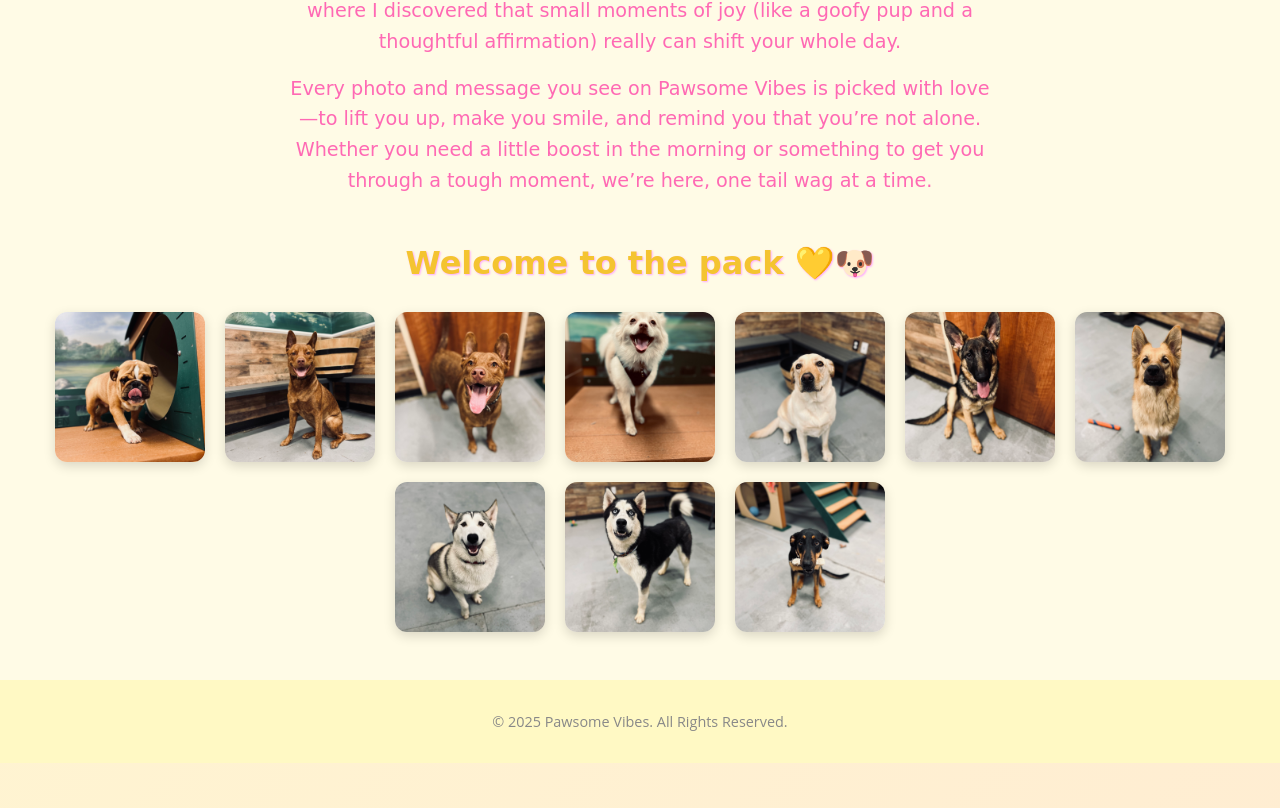
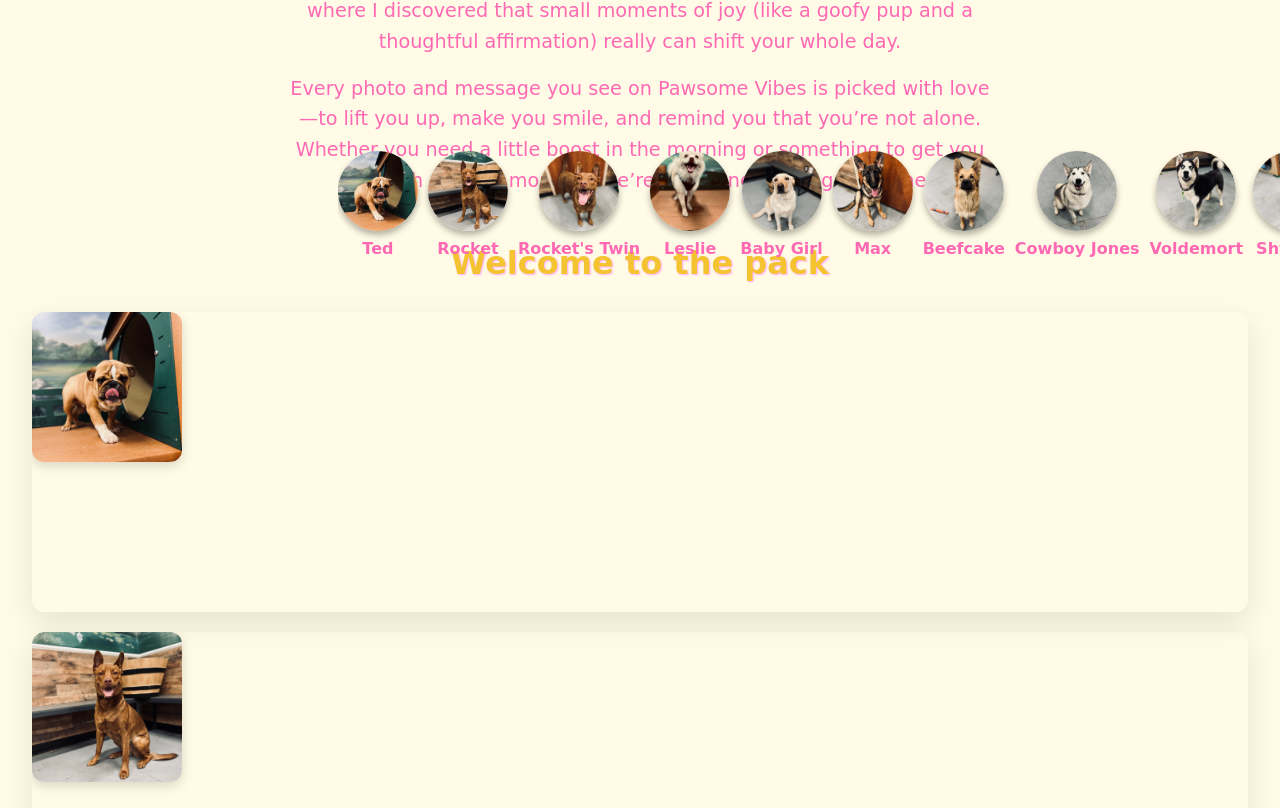
Before and after one commit to Geek-N/Pawsome-Vibes, a React (Create React App) app in the folder client/: page /aboutus in a window 1280 px wide. Shown: the part 532-1340 px from the top of the page. Built offline with nearby package versions, Linux system fonts and the light colour scheme.

Commit message:
changed testi

```diff
--- a/client/src/pages/AboutPage.js
+++ b/client/src/pages/AboutPage.js
@@ -1,5 +1,6 @@
 import React from 'react';
 import { motion } from 'framer-motion';
+
 import '../styles/AboutPage.css';
 
 import dog01 from '../assets/dog01.jpg';
@@ -14,16 +15,17 @@ import dog09 from '../assets/dog09.jpg';
 import dog10 from '../assets/dog10.jpg';
 
 const dogImages = [
-  dog01,
-  dog02,
-  dog03,
-  dog04,
-  dog05,
-  dog06,
-  dog07,
-  dog08,
-  dog09,
-  dog10];
+  { src: dog01, name: 'Ted' },
+  { src: dog02, name: 'Rocket' },
+  { src: dog03, name: "Rocket's Twin" },
+  { src: dog04, name: 'Leslie' },
+  { src: dog05, name: 'Baby Girl' },
+  { src: dog06, name: 'Max' },
+  { src: dog07, name: 'Beefcake' },
+  { src: dog08, name: 'Cowboy Jones' },
+  { src: dog09, name: 'Voldemort' },
+  { src: dog10, name: 'Shy Guy' },
+];
 
 const AboutPage = () => {
   return (
@@ -63,23 +65,54 @@ const AboutPage = () => {
         animate={{ scale: 1 }}
         transition={{ delay: 2, duration: 0.5 }}
       >
-        Welcome to the pack 💛🐶
+        Welcome to the pack
       </motion.h2>
 
       <div className="dog-row">
-        {dogImages.map((src, index) => (
-          <motion.img
+        {dogImages.map((dog, index) => (
+          <motion.div
             key={index}
-            src={src}
-            alt={`Dog ${index + 1}`}
-            className="about-dog-img"
-            whileHover={{ scale: 1.1 }}
-            initial={{ y: 100, opacity: 0 }}
-            animate={{ y: 0, opacity: 1 }}
-            transition={{ delay: 2 + index * 0.1 }}
-          />
+            className="dog-image-card"
+            whileHover={{ scale: 1.05 }}
+            initial={{ opacity: 0 }}
+            animate={{ opacity: 1 }}
+            transition={{ delay: 0.2 + index * 0.2, duration: 0.5 }}
+          >
+            <img src={dog.src} alt={'Dog ${index + 1}'} className="about-dog-img" />
+            <motion.div
+              className="dog-hover-overlay"
+              whileHover={{ opacity: 1 }}
+              transition={{ duration: 0.3 }}
+            >
+              <p>{dog.name}</p>
+            </motion.div>
+          </motion.div>
         ))}
       </div>
+
+      {/* Section for dog images moving from left to right at the bottom */}
+      <motion.div
+        className="dog-images-moving"
+        initial={{ x: '-100%' }}
+        animate={{ x: '100%' }}
+        transition={{
+          repeat: Infinity,  // Loop the animation
+          repeatType: 'loop',
+          duration: 10,  // Speed of movement
+          ease: 'linear',  // Smooth linear movement
+        }}
+      >
+        {dogImages.map((dog, index) => (
+          <motion.div key={index} className="dog-moving-img-container">
+            <motion.img
+              src={dog.src}
+              alt={'Moving Dog ${index + 1}'}
+              className="dog-moving-img"
+            />
+            <p className="dog-name">{dog.name}</p>
+          </motion.div>
+        ))}
+      </motion.div>
     </div>
   );
 };
--- a/client/src/pages/Testimonies.js
+++ b/client/src/pages/Testimonies.js
@@ -57,12 +57,12 @@ const Testimonies = () => {
             animate={{ opacity: 1, x: 0 }}
             exit={{ opacity: 0, x: -100 }}
             transition={{ duration: 0.6 }}
-            className="absolute inset-0 bg-white rounded-2xl shadow-xl p-8 flex flex-col items-center justify-center text-center"
+            className="bg-white rounded-2xl shadow-xl p-8 flex flex-col items-center justify-center text-center"
           >
             <img
               src={testimonies[index].img}
               alt={testimonies[index].name}
-              className="w-24 h-24 rounded-full border-4 border-pink-300 object-cover mb-4"
+              className="testimony.img"
             />
             <p className="text-xl text-gray-700 italic mb-4">"{testimonies[index].quote}"</p>
             <p className="text-pink-500 font-semibold text-lg">
--- a/client/src/styles/AboutPage.css
+++ b/client/src/styles/AboutPage.css
@@ -15,6 +15,7 @@
   font-size: 3rem;
   margin-bottom: 1rem;
   text-align: center;
+  color: #ff69b4;
 }
 
 .about-text {
@@ -48,3 +49,81 @@
   box-shadow: 0 4px 12px rgba(0, 0, 0, 0.15);
   transition: transform 0.3s ease;
 }
+
+.dog-hover-overlay {
+  position: absolute;
+  top: 0;
+  left: 0;
+  right: 0;
+  bottom: 0;
+  background-color: rgba(0, 0, 0, 0.5);
+  opacity: 0;
+  display: flex;
+  justify-content: center;
+  align-items: center;
+  color: #fff;
+  font-size: 1.5rem;
+  font-weight: bold;
+  text-shadow: 2px 2px 4px rgba(0, 0, 0, 0.6);
+  transition: opacity 0.3s ease;
+}
+
+.dog-image-card:hover .about-dog-img {
+  transform: scale(1.1);
+}
+
+.dog-image-card:hover .dog-hover-overlay {
+  opacity: 1;
+}
+
+
+.dog-images-moving {
+  position: fixed;
+  bottom: 0;
+  left: 0;
+  width: 100%;
+  display: flex;
+  gap: 10px;
+  align-items: center;
+  overflow: hidden;
+  padding: 10px 0;
+  background-color: transparent;
+  animation: moveCarousel 10s linear infinite;
+}
+
+.dog-moving-img-container {
+  display: flex;
+  flex-direction: column;
+  align-items: center;
+}
+
+.dog-moving-img {
+  width: 80px;
+  height: 80px;
+  object-fit: cover;
+  border-radius: 50%;
+  box-shadow: 0 4px 6px rgba(0, 0, 0, 0.3);
+  transition: transform 0.3s ease;
+}
+
+
+.dog-moving-img:hover {
+  transform: scale(1.1);
+}
+
+.dog-name {
+  color: #ff69b4;
+  margin-top: 8px;
+  font-weight: bold;
+  font-size: 1rem;
+}
+
+
+@keyframes moveCarousel {
+  0% {
+    transform: translateX(-100%);
+  }
+  100% {
+    transform: translateX(100%);
+  }
+}
--- a/client/src/styles/Testimonies.css
+++ b/client/src/styles/Testimonies.css
@@ -1,6 +1,6 @@
 .testimonies-container {
   min-height: 100vh;
-  background-color: #fefcbf; /* Tailwind's yellow-100 equivalent */
+  background-color: #FEFCBF;
   display: flex;
   align-items: center;
   justify-content: center;
@@ -11,11 +11,22 @@
   max-width: 36rem;
   width: 100%;
   text-align: center;
+  display: flex;
+  flex-direction: column;
+  align-items: center;
+  justify-content: center;
+}
+
+.user-item {
+  display: flex;
+  justify-content: center;
+  align-items: center;
+  width: 100%;
+  height: auto;
+  position: relative;
 }
 
 .testimony-card {
-  position: absolute;
-  inset: 0;
   background-color: white;
   border-radius: 1rem;
   box-shadow: 0 10px 20px rgba(0, 0, 0, 0.1);
@@ -24,35 +35,40 @@
   flex-direction: column;
   align-items: center;
   justify-content: center;
+  width: 100%;
+  max-width: 36rem;
+  margin: 0;
 }
 
 .testimony-new {
-  /* flex-direction: column;
-  align-items: center;
-  justify-content: center; */
   position: relative;
-  margin-left: 30%;
+  margin-left: 23%;
   width: 1000px;
+  height: 1000px;
+  /* background-color: white; */
 }
 
 .testimony-img {
-  width: 6rem;
-  height: 6rem;
+  margin-left: auto;
+  margin-right: auto;
+  width: 120px;
+  height: 120px;
+  border-radius: 50;
+  border: 4px solid;
   object-fit: cover;
-  border-radius: 9999px;
-  border: 4px solid #fbb6ce; /* pink-300 */
+  margin-bottom: 1rem;
+  display: block;
 }
 
 .button-group {
-  margin-left: 20%;
-  /* display: flex; */
+  display: flex;
+  justify-content: center;
+  gap: 1rem;
   margin-top: 1.5rem;
-  gap: 1rem;
-  /* justify-content: center; */
 }
 
 .nav-button {
-  background-color: #fbb6ce;
+  background-color: #FBB6CE;
   color: white;
   padding: 0.5rem 1rem;
   border-radius: 0.75rem;
@@ -63,5 +79,12 @@
 }
 
 .nav-button:hover {
-  background-color: #f687b3; /* pink-400 */
+  background-color: #F687B3;
 }
+
+.title {
+  flex-direction: column;
+  align-items: center;
+  justify-content: center;
+  text-align: center;
+}
--- a/package.json
+++ b/package.json
@@ -24,5 +24,8 @@
         "concurrently": "^8.2.2",
         "nodemon": "^3.1.3",
         "wait-on": "^7.2.0"
+    },
+    "dependencies": {
+        "framer-motion": "^12.6.3"
     }
 }
```
Also changed, not shown: 1 other file (tests, documents, lock files or other folders). Lines whose indentation alone changed are shown as unchanged.
